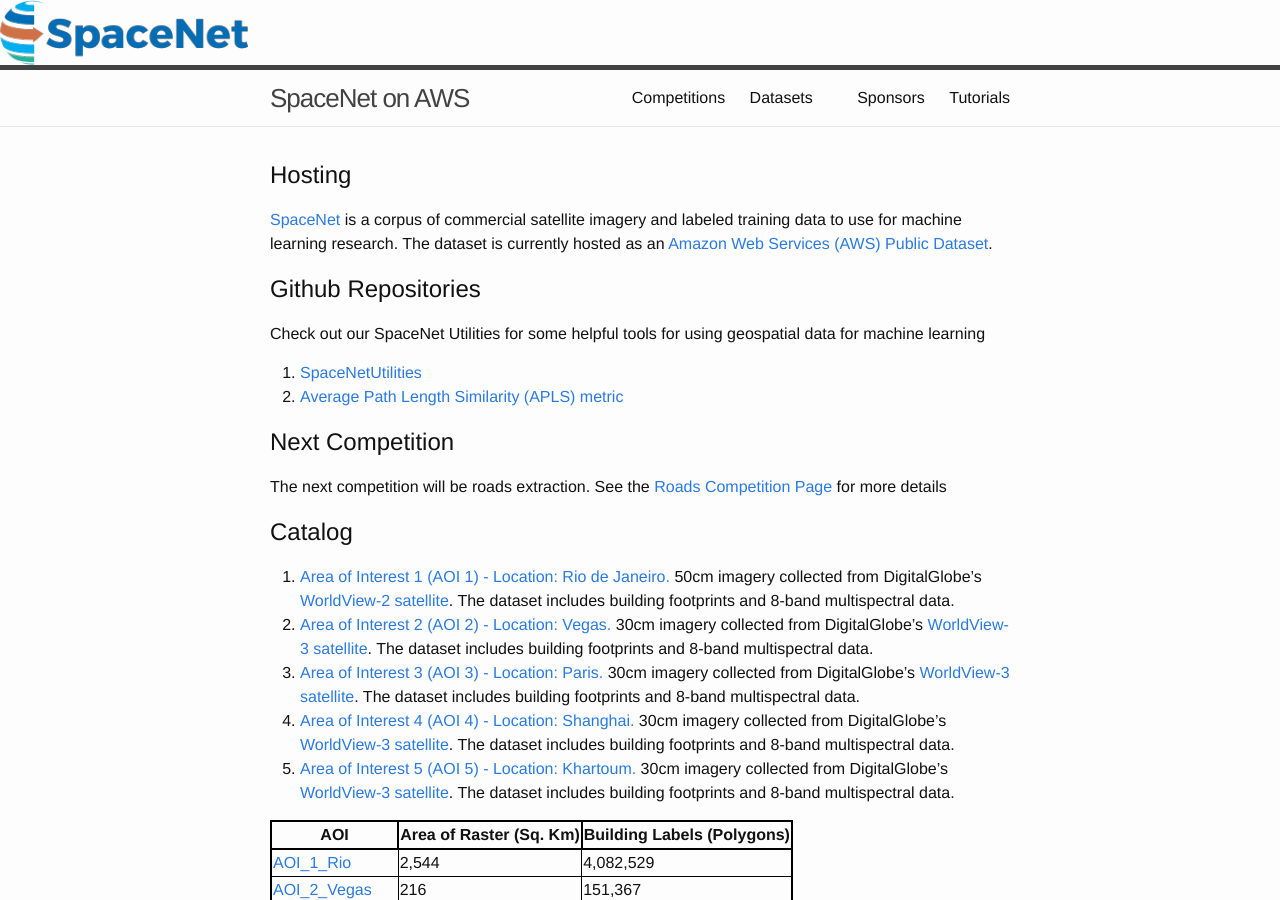
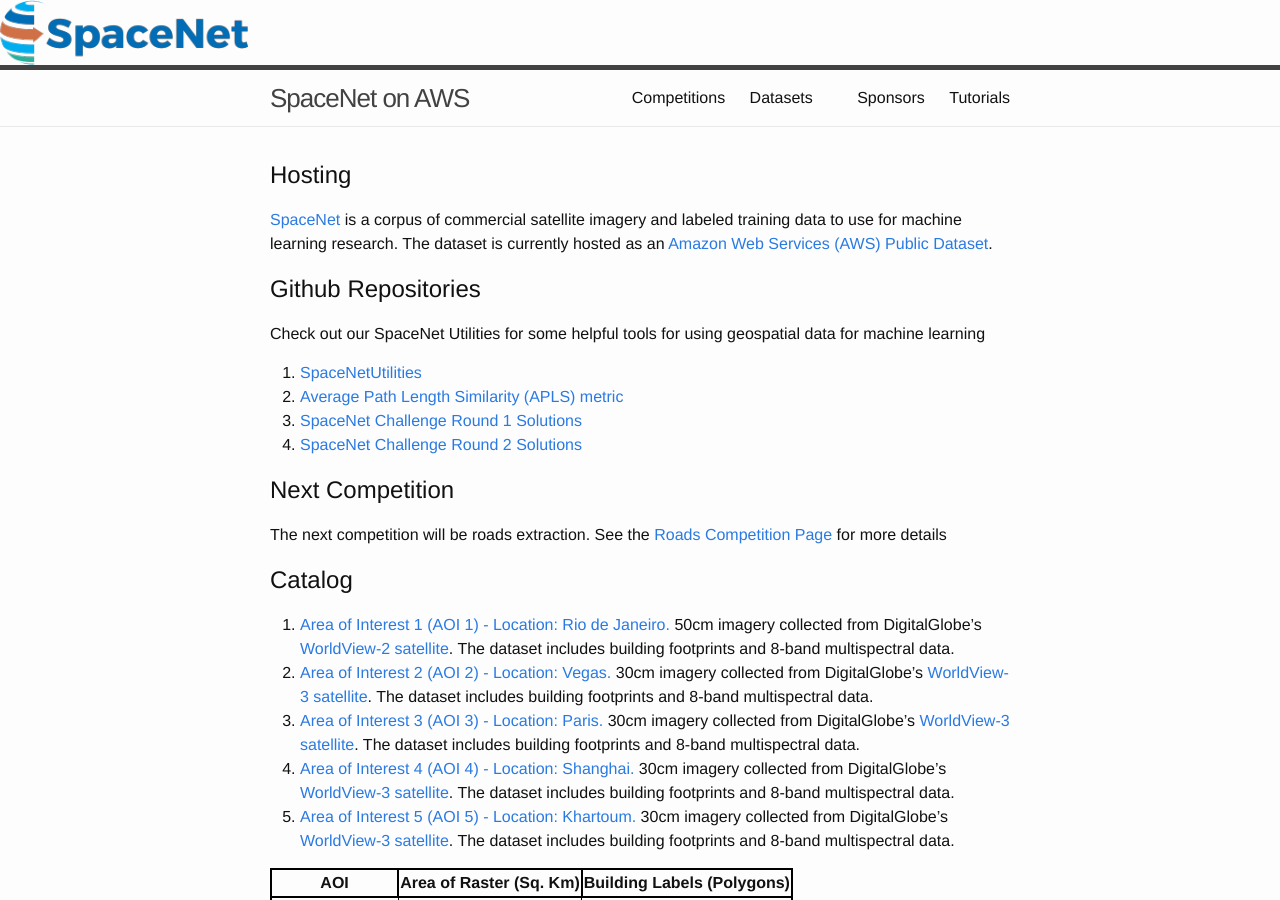
Before and after one commit to rasha-salim/SpaceNetChallenge.github.io, a Jekyll site: the page built from index.md, in a window 1280 px wide and 900 px high. Built offline with Jekyll 4.4.1, drawn with Linux system fonts in a browser that asks for light colours.

Commit message:
update repos

```diff
--- a/index.md
+++ b/index.md
@@ -11,7 +11,8 @@
 Check out our SpaceNet Utilities for some helpful tools for using geospatial data for machine learning
 1.  [SpaceNetUtilities](https://github.com/SpaceNetChallenge/utilities)
 2.  [Average Path Length Similarity (APLS) metric](https://github.com/CosmiQ/apls)
-
+3.  [SpaceNet Challenge Round 1 Solutions](https://github.com/SpaceNetChallenge/BuildingDetectors/)
+4.  [SpaceNet Challenge Round 2 Solutions](https://github.com/SpaceNetChallenge/BuildingDetectors_Round2)
 
 ## Next Competition
 The next competition will be roads extraction.  See the [Roads Competition Page](/Competitions/Competition3.md) for more details
```
